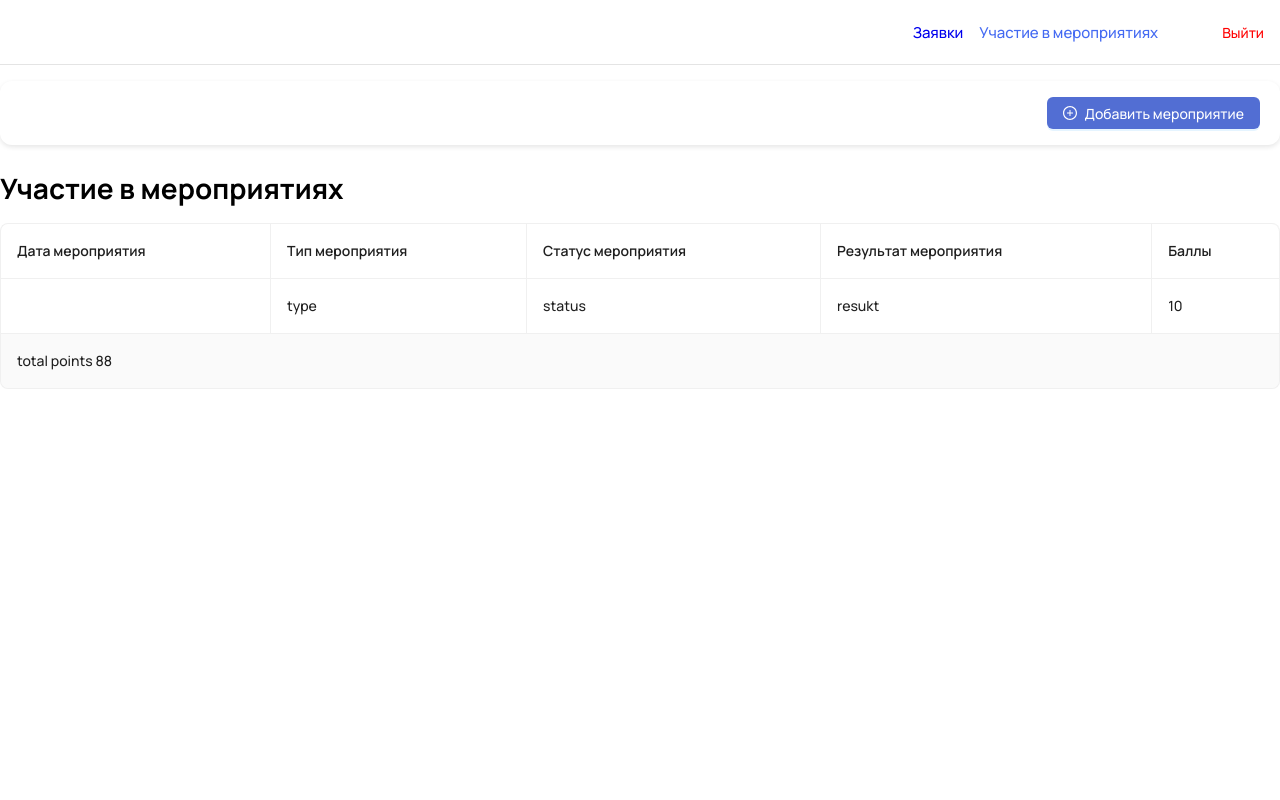
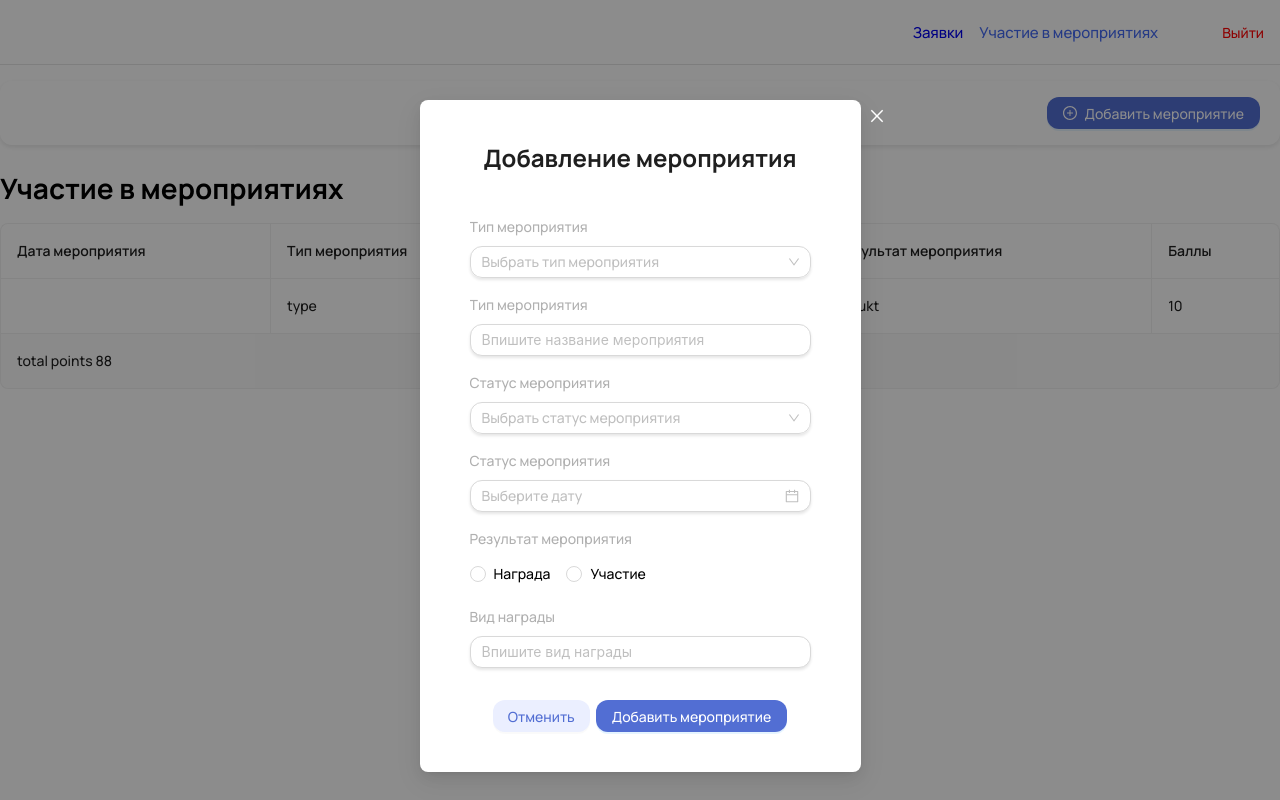
Before and after one commit to vladiks-git/diplom-alena, a React (Create React App) app: page /student/events in a window 1280 px wide. Both pictures are taken after a click on the button "Добавить мероприятие". Built offline with nearby package versions, Linux system fonts and the light colour scheme.

Commit message:
students add event modal

```diff
--- a/src/components/student/StudentEvents/StudentEvents.tsx
+++ b/src/components/student/StudentEvents/StudentEvents.tsx
@@ -1,4 +1,4 @@
-import React from 'react';
+import React, { useState } from 'react';
 import Button from '../../../ui-kit/Button/Button';
 import { PlusCircleOutlined } from '@ant-design/icons';
 
@@ -6,6 +6,12 @@ import './style.scss';
 import Table from '../../../ui-kit/Table/Table';
 import { ColumnsType } from 'antd/es/table';
 import { IEvent } from '../../../types/student';
+import { Modal } from '../../../ui-kit/Modal/Modal';
+import { Form } from 'antd';
+import { Select } from '../../../ui-kit/Select/Select';
+import { Input } from '../../../ui-kit/Input/Input';
+import { DatePicker } from '../../../ui-kit/DatePicker/DatePicker';
+import { RadioGroup } from '../../../ui-kit/RadioGroup/RadioGroup';
 
 const columns: ColumnsType<IEvent> = [
     {
@@ -40,11 +46,27 @@ const testData: IEvent[] = [
     },
 ];
 
+const radioOptions = [
+    {
+        value: 'Награда',
+        title: 'Награда',
+    },
+    {
+        value: 'Участие',
+        title: 'Участие',
+    },
+];
+
 export const StudentEvents = () => {
+    const [isOpenAdd, setIsOpenAdd] = useState(false);
+
+    const handleOpenAdd = () => setIsOpenAdd(true);
+    const handleCloseAdd = () => setIsOpenAdd(false);
+
     return (
         <div className={'events'}>
             <div className="events__header">
-                <Button icon={<PlusCircleOutlined />}>
+                <Button onClick={handleOpenAdd} icon={<PlusCircleOutlined />}>
                     Добавить мероприятие
                 </Button>
             </div>
@@ -55,6 +77,61 @@ export const StudentEvents = () => {
                 pagination={false}
                 footer={() => <div>total points 88</div>}
             />
+            <Modal
+                width={441}
+                title={'Добавление мероприятия'}
+                open={isOpenAdd}
+                onCancel={handleCloseAdd}
+            >
+                <Form layout={'vertical'}>
+                    <Form.Item
+                        label={'Тип мероприятия'}
+                        className={'events__form-item'}
+                    >
+                        <Select
+                            options={[]}
+                            placeholder={'Выбрать тип мероприятия'}
+                        />
+                    </Form.Item>
+                    <Form.Item
+                        label={'Тип мероприятия'}
+                        className={'events__form-item'}
+                    >
+                        <Input placeholder={'Впишите название мероприятия'} />
+                    </Form.Item>
+                    <Form.Item
+                        label={'Статус мероприятия'}
+                        className={'events__form-item'}
+                    >
+                        <Select
+                            options={[]}
+                            placeholder={'Выбрать статус мероприятия'}
+                        />
+                    </Form.Item>
+                    <Form.Item
+                        label={'Статус мероприятия'}
+                        className={'events__form-item'}
+                    >
+                        <DatePicker />
+                    </Form.Item>
+                    <Form.Item
+                        label={'Результат мероприятия'}
+                        className={'events__form-item'}
+                    >
+                        <RadioGroup options={radioOptions} />
+                    </Form.Item>
+                    <Form.Item
+                        label={'Вид награды'}
+                        className={'events__form-item'}
+                    >
+                        <Input placeholder={'Впишите вид награды'} />
+                    </Form.Item>
+                    <div className="events__btns">
+                        <Button type={'default'}>Отменить</Button>
+                        <Button>Добавить мероприятие</Button>
+                    </div>
+                </Form>
+            </Modal>
         </div>
     );
 };
--- a/src/components/student/StudentEvents/style.scss
+++ b/src/components/student/StudentEvents/style.scss
@@ -12,4 +12,17 @@
     font-size: 28px;
     font-weight: 800;
   }
+  &__btns{
+    display: flex;
+    justify-content: center;
+    gap: 6px;
+    margin-top: 32px;
+  }
+  &__form-item{
+    label{
+    color: #B0B0B0 !important;
+    }
+
+    margin-bottom: 16px;
+  }
 }
--- a/src/ui-kit/Button/style.scss
+++ b/src/ui-kit/Button/style.scss
@@ -1,6 +1,11 @@
 .button{
+  border-radius: 12px;
   &.ant-btn-primary{
     background: rgba(82, 110, 211, 1);
-
+  }
+  &.ant-btn-default{
+    background: #EBEFFF;
+    color: #526ED3;
+    border: none;
   }
 }
--- /dev/null
+++ b/src/ui-kit/DatePicker/DatePicker.tsx
@@ -0,0 +1,15 @@
+import React, { FC } from 'react';
+
+import { DatePicker as DatePickerAnt, DatePickerProps } from 'antd';
+
+import './style.scss';
+
+export const DatePicker: FC<DatePickerProps> = (props) => {
+    return (
+        <DatePickerAnt
+            {...props}
+            className={'date-picker'}
+            placeholder={'Выберите дату'}
+        />
+    );
+};
--- /dev/null
+++ b/src/ui-kit/DatePicker/style.scss
@@ -0,0 +1,5 @@
+.date-picker{
+  width: 100%;
+  border-radius: 12px;
+  box-shadow: 0px 2px 3px 0px rgba(0, 0, 0, 0.10);
+}
--- a/src/ui-kit/Input/style.scss
+++ b/src/ui-kit/Input/style.scss
@@ -1,4 +1,4 @@
 .input{
   box-shadow: 0px 2px 3px 0px rgba(0, 0, 0, 0.1);
-
+  border-radius: 12px;
 }
--- /dev/null
+++ b/src/ui-kit/Modal/Modal.tsx
@@ -0,0 +1,15 @@
+import React, { FC, PropsWithChildren } from 'react';
+
+import { Modal as ModalAnt, ModalProps } from 'antd';
+
+import './style.scss';
+
+type IModalProps = ModalProps & PropsWithChildren;
+
+export const Modal: FC<IModalProps> = ({ children, ...rest }) => {
+    return (
+        <ModalAnt {...rest} className={'modal'} footer={null}>
+            {children}
+        </ModalAnt>
+    );
+};
--- /dev/null
+++ b/src/ui-kit/Modal/style.scss
@@ -0,0 +1,21 @@
+.modal{
+  .ant-modal-close{
+      right: -32px;
+      color: white;
+      top: 0;
+    &:hover{
+      color: white;
+    }
+  }
+  .ant-modal-content{
+    padding: 40px 50px;
+  }
+  .ant-modal-title{
+    font-size: 24px;
+    font-weight: 800;
+    text-align: center;
+  }
+  .ant-modal-header{
+    margin-bottom: 40px;
+  }
+}
--- /dev/null
+++ b/src/ui-kit/RadioGroup/RadioGroup.tsx
@@ -0,0 +1,24 @@
+import React, { FC } from 'react';
+
+import { Radio, RadioProps } from 'antd';
+import './style.scss';
+
+type RadioGroupProps = RadioProps & {
+    options: Array<{ value: string; title: string }>;
+};
+
+export const RadioGroup: FC<RadioGroupProps> = ({ options, ...rest }) => {
+    return (
+        <Radio.Group className={'radio'} {...rest}>
+            {options.map((item) => (
+                <Radio
+                    className={'radio-item'}
+                    key={item.value}
+                    value={item.value}
+                >
+                    {item.title}
+                </Radio>
+            ))}
+        </Radio.Group>
+    );
+};
--- /dev/null
+++ b/src/ui-kit/RadioGroup/style.scss
@@ -0,0 +1,5 @@
+.radio{
+  & > .radio-item{
+      color: black !important;
+  }
+}
--- /dev/null
+++ b/src/ui-kit/Select/Select.tsx
@@ -0,0 +1,9 @@
+import React, { FC } from 'react';
+
+import { Select as SelectAnt, SelectProps } from 'antd';
+
+import './style.scss';
+
+export const Select: FC<SelectProps> = (props) => {
+    return <SelectAnt {...props} className={'select'} />;
+};
--- /dev/null
+++ b/src/ui-kit/Select/style.scss
@@ -0,0 +1,7 @@
+.select{
+  box-shadow: 0px 2px 3px 0px rgba(0, 0, 0, 0.10);
+  border-radius: 12px;
+  .ant-select-selector{
+    border-radius: 12px;
+  }
+}
```
